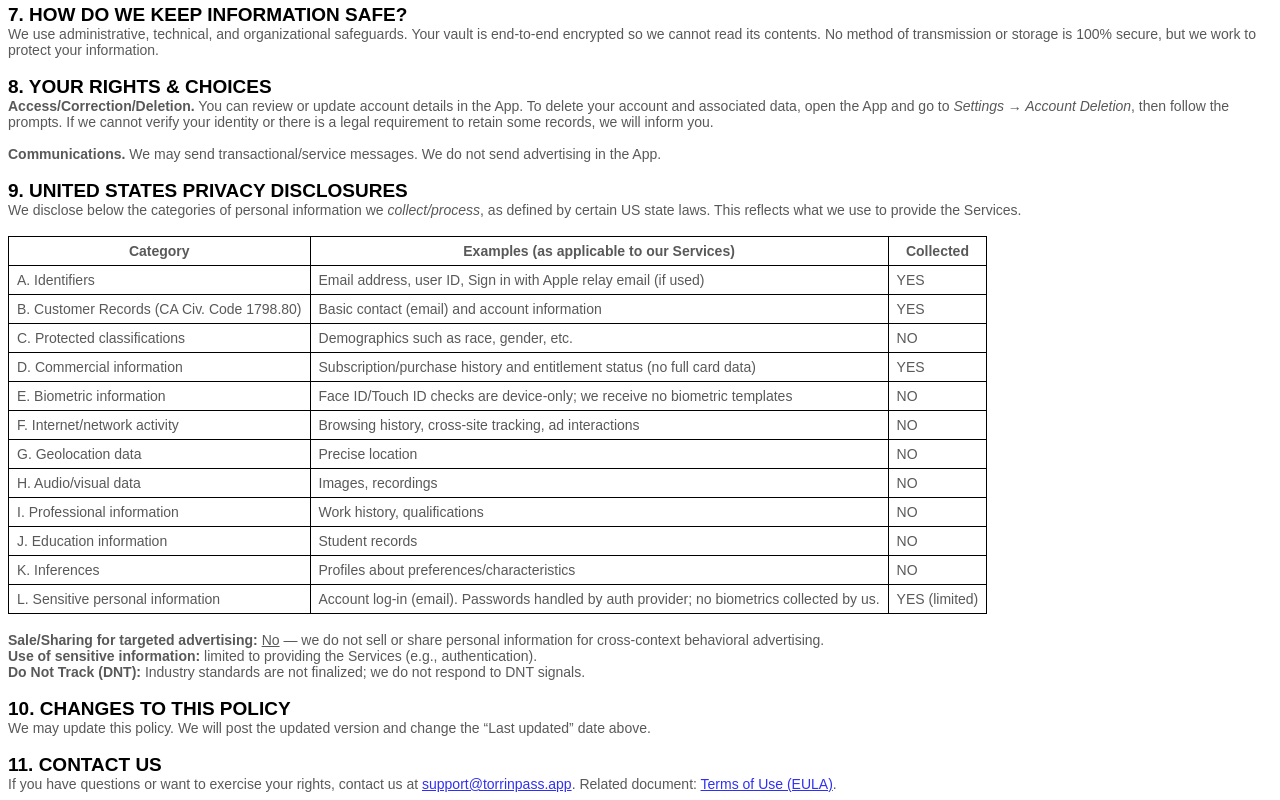
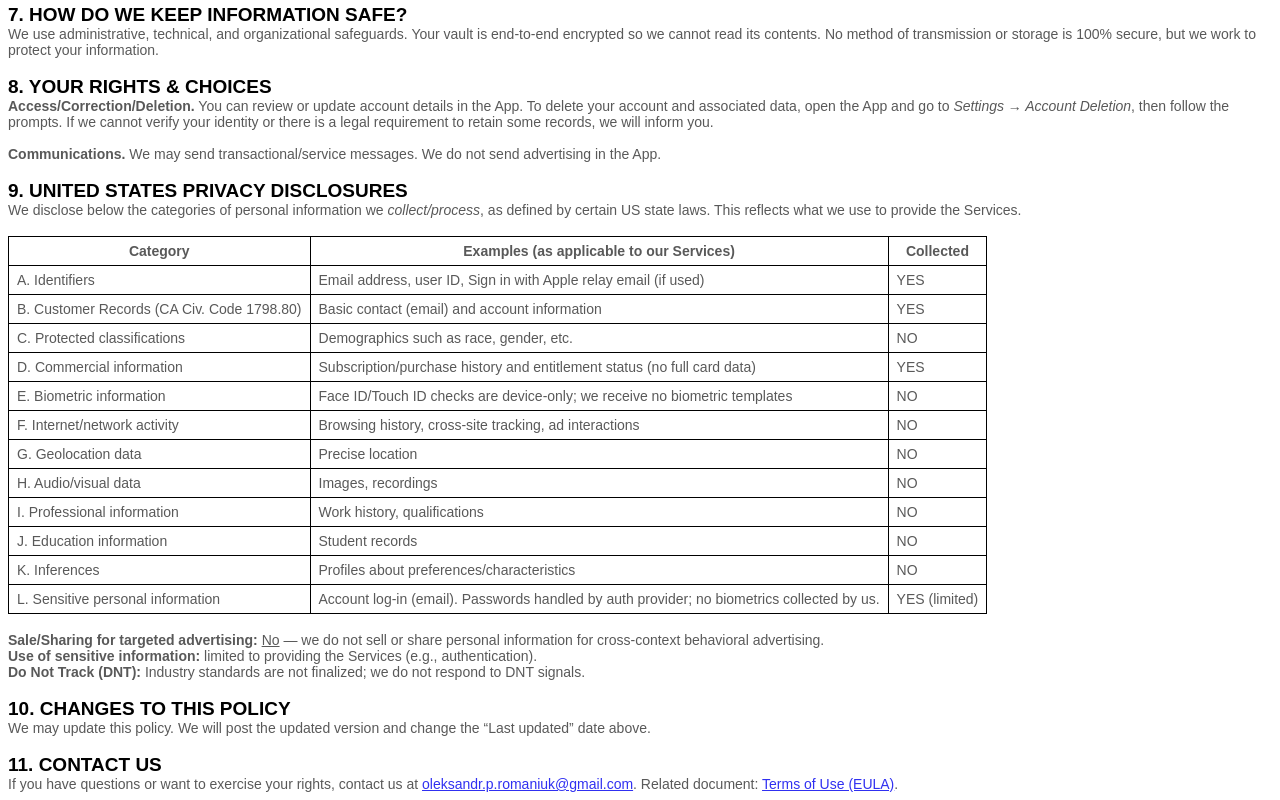
Before and after one commit to torrinpass/torrinpass-privacy-policy, a plain HTML site: page index.html in a window 1280 px wide. Shown: the part 1363-2163 px from the top of the page. Drawn offline with Linux system fonts and the light colour scheme.

Commit message:
Update index.html

```diff
--- a/index.html
+++ b/index.html
@@ -281,8 +281,8 @@
   <div id="contact" data-custom-class="heading_1"><strong>11. CONTACT US</strong></div>
   <div data-custom-class="body_text">
     If you have questions or want to exercise your rights, contact us at
-    <a class="link" data-custom-class="link" href="mailto:support@torrinpass.app">support@torrinpass.app</a>.
-    Related document: <a class="link" data-custom-class="link" href="https://torrinpass.app/terms" target="_blank" rel="noopener">Terms of Use (EULA)</a>.
+    <a class="link" data-custom-class="link" href="mailto:oleksandr.p.romaniuk@gmail.com">oleksandr.p.romaniuk@gmail.com</a>.
+    Related document: <a class="link" data-custom-class="link" href="https://www.apple.com/legal/internet-services/itunes/dev/stdeula/" target="_blank" rel="noopener">Terms of Use (EULA)</a>.
   </div>
 
 </div>
```
